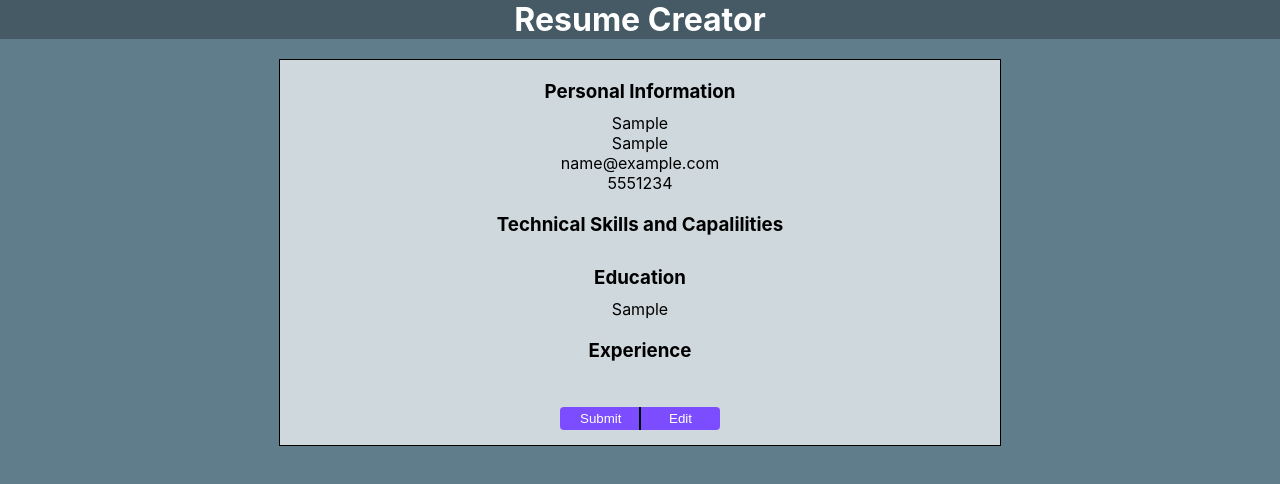
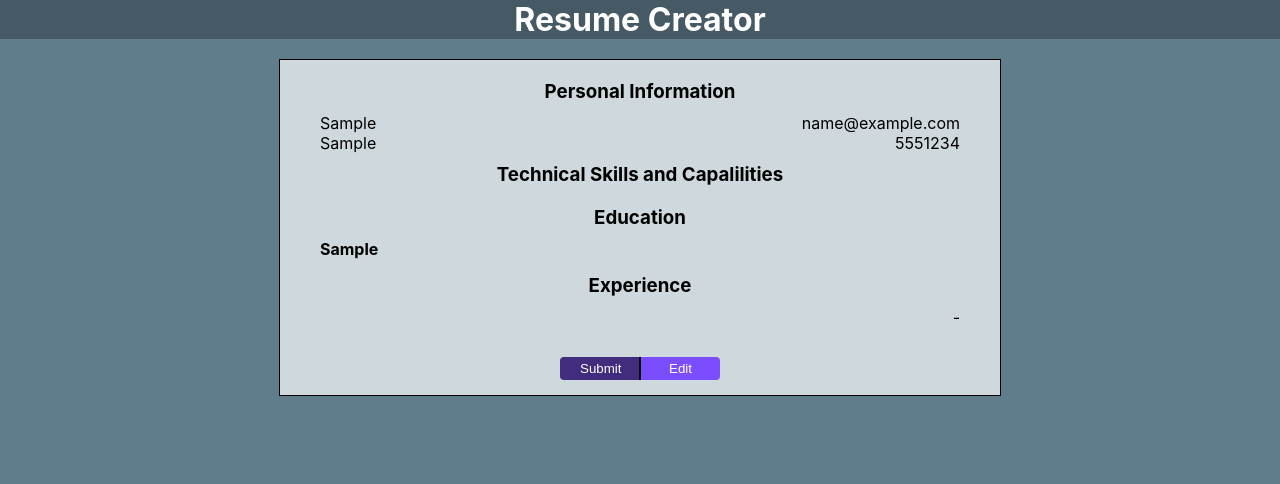
Before and after one commit to BoxenOfDonuts/cv-creator, a React (Create React App) app: page / in a window 1280 px wide. Both pictures are taken after typing "Sample", "Sample", "name@example.com", "5551234", "Sample", "Sample" into the empty fields and a click on the button "Submit". Shown: the top 484 px of the page. Built offline with nearby package versions, Linux system fonts and the light colour scheme.

Commit message:
Formatting and functionality

```diff
--- a/src/App.css
+++ b/src/App.css
@@ -45,7 +45,7 @@ h3 {
   display: flex;
   flex-direction: column;
   text-align: center;
-  margin: 10px 0;
+  margin-top: 10px;
 }
 
 .button {
@@ -104,7 +104,7 @@ li:hover  .delete.button.editing {
   border-radius: 4px 0 0 4px;
 }
 
-.footer-bottons .active {
+.footer-buttons .active {
   background-color: var(--button-active-color);
 }
 
@@ -117,6 +117,28 @@ li:hover  .delete.button.editing {
   height: 40vmin;
   pointer-events: none;
 }
+
+.trash-logo {
+  height: 20px;
+  vertical-align: bottom;
+}
+
+.preview-text {
+  margin: 0 30px;
+  /* display: flex;
+  flex-direction: column;
+  align-items: flex-start; */
+}
+
+.title-and-date {
+  width: 100%;
+  display: flex;
+  flex-direction: row;
+  justify-content: space-between;
+  margin-bottom: 5px;
+
+}
+
 
 @media (prefers-reduced-motion: no-preference) {
   .App-logo {
--- a/src/App.js
+++ b/src/App.js
@@ -1,11 +1,11 @@
 import React from 'react';
 import './App.css';
 import { v4 as uuid } from 'uuid';
-import Header from './components/Header';
-import PersonalInfo from './components/PersonalInfo';
-import Skills from './components/Skills';
-import Education from './components/Education';
-import Experience from './components/Experience';
+import Header from './components/Header/Header';
+import PersonalInfo from './components/Personal/PersonalInfo';
+import Skills from './components/Skills/Skills';
+import Education from './components/EducationAndExperience/Education';
+import Experience from './components/EducationAndExperience/Experience';
 
 class App extends React.Component {
   constructor(props) {
@@ -46,7 +46,6 @@ class App extends React.Component {
     const { id } = e.target.dataset;
     if (id === '') return;
 
-    // this may need to be computed values
     switch (id) {
       case 'education':
         this.setState((state) => {
@@ -78,7 +77,7 @@ class App extends React.Component {
         });
         break;
       default:
-      //pass
+        return;
     }
   };
 
@@ -149,11 +148,9 @@ class App extends React.Component {
 
   render() {
     let btnClassname = 'add-button button';
-    let footerBtnClassname = 'button'
 
     if (!this.state.edit) {
       btnClassname += ' viewing';
-      footerBtnClassname += ' viewing'
     }
 
     return (
@@ -210,11 +207,11 @@ class App extends React.Component {
           <br />
           <div className="footer-buttons">
             <button
-              className={this.state.edit ? 'button submit active': 'button submit'}
+              className={this.state.edit ? 'button submit': 'button submit active'}
               onClick={this.submitForm}>Submit
             </button>
             <button
-              className={this.state.edit ? 'button edit': 'button edit active'}
+              className={this.state.edit ? 'button edit active': 'button edit'}
               onClick={this.editCV}>Edit
             </button>
           </div>
--- a/src/components/Personal.css
+++ b/src/components/EducationAndExperience/Education.css
@@ -1,4 +1,4 @@
-.personal-info.section form {
+.education.section form, .experience.section form {
     display: grid;
     grid-template-columns: 1fr 1.5fr;
     row-gap: 5px;
@@ -22,5 +22,14 @@ label {
 }
 
 textarea {
-    max-width: 95%;
+    max-width: 450px;
 }
+
+p {
+    text-align: start;
+}
+
+pre {
+    white-space: pre-wrap;
+    text-align: start;
+}
--- a/src/components/Education.js
+++ b/src/components/EducationAndExperience/Education.js
@@ -47,18 +47,22 @@ const EducationForm = (props) => {
             required
           />
       </form>
+      <br/>
     </div>
   );
 };
 
 const PrintedFieldItems = (props) => {
   const {education } = props;
+  const graduationDateFormatted = education.graduationDate.replaceAll('-', '/');
 
   return (
-    <div>
-      <p>{education.institution}</p>
-      <p>{education.degree}</p>
-      <p>{education.graduationDate}</p>
+    <div className="preview-text">
+      <p className="bold" >{education.institution}</p>
+      <div className="title-and-date">
+        <p>{education.degree}</p>
+        <p>{graduationDateFormatted}</p>
+      </div>
     </div>
   );
 }
--- a/src/components/Experience.js
+++ b/src/components/EducationAndExperience/Experience.js
@@ -65,20 +65,24 @@ const ExperienceForm = (props) => {
           onChange={(e) => handleChange(e, parentKey)}
         ></textarea>
       </form>
+      <br/>
     </div>
   );
 };
 
 const PrintedFieldItems = (props) => {
   const { experience } = props;
+  const tenureStartFormatted = experience.tenureStart.replaceAll('-', '/');
+  const tenureEndFormatted = experience.tenureEnd.replaceAll('-', '/');
 
   return (
-    <div>
-      <p>{experience.company}</p>
-      <p>{experience.title}</p>
-      <p>{experience.tenureStart}</p>
-      <p>{experience.tenureEnd}</p>
-      <p>{experience.experience}</p>
+    <div className="preview-text">
+      <p className='bold'>{experience.company}</p>
+      <div className="title-and-date">
+        <p>{experience.title}</p>
+        <p>{tenureStartFormatted + ' - ' + tenureEndFormatted}</p>
+      </div>
+      <pre>{experience.experience}</pre>
     </div>
   );
 }
--- a/src/components/Education.css
+++ b/src/components/Personal/Personal.css
@@ -1,4 +1,4 @@
-.education.section form, .experience.section form {
+.personal-info.section form {
     display: grid;
     grid-template-columns: 1fr 1.5fr;
     row-gap: 5px;
@@ -22,5 +22,23 @@ label {
 }
 
 textarea {
-    max-width: 450px;
+    max-width: 95%;
 }
+
+.preview-text pre {
+    margin-left: 30px;
+  }
+
+  .preview-text .bold {
+    font-weight: 700;
+  }
+
+  .personal-info .preview-text {
+    display: flex;
+    flex-direction: row;
+    justify-content: space-between;
+  }
+
+  .text-align-right {
+      text-align: end;
+  }
--- a/src/components/PersonalInfo.js
+++ b/src/components/Personal/PersonalInfo.js
@@ -41,11 +41,15 @@ const PrintedField = (props) => {
   const {personalData } = props;
 
   return (
-    <div>
-      <p>{personalData.name}</p>
+    <div className="preview-text">
+    <div className="name">
+      <p >{personalData.name}</p>
       <p>{personalData.lastName}</p>
+    </div>
+    <div className="contact">
       <p>{personalData.email}</p>
-      <p>{personalData.phone}</p>
+      <p className="text-align-right">{personalData.phone}</p>
+    </div>
     </div>
   );
 }
--- a/src/components/Skills.css
+++ b/src/components/Skills/Skills.css
@@ -7,14 +7,21 @@
     border:0;
     padding-left: 10px;
     box-sizing: border-box;
+    margin-bottom: 10px;
 
 }
 
-/* .submit.button {
-    border-radius: 0 4px 4px 0;
-    padding: 0px;
-} */
+.delete-skill:hover {
+    text-decoration: line-through;
+    color: red;
+}
 
 ul {
     list-style-type: none;
+    margin: 0 30px;
+    display: grid;
 }
+
+ul > li {
+    margin-bottom: 10px;
+}
--- a/src/components/Skills.js
+++ b/src/components/Skills/Skills.js
@@ -44,25 +44,46 @@ class Skills extends React.Component {
     });
   };
 
+  skillFormatting = (count) => {
+    let columns = 0;
+    let rows = 0;
+
+    if (count % 4 === 0 ) {
+      columns = 4;
+      rows = count / 4;
+    } else if (count % 3 === 0) {
+      columns = 3;
+      rows = count / 3;
+    } else if ( count === 5 || count === 10) {
+      columns = 5;
+      rows = count / 5;
+    } else if (count === 2) {
+      columns = 2;
+      rows = 1
+    }
+
+    const gridStyle = {
+      gridTemplateColumns: `repeat(${columns}, 1fr)`,
+      gridTemplateRows: `repeat(${rows}, 1fr)`,
+    }
+
+    return gridStyle;
+  }
+
+
   render() {
     const { list, value } = this.state;
     const { editing } = this.props;
     let input ='';
+    const gridStyle = this.skillFormatting(list.length)
 
     const listItems = list.map((skill, index) => {
-      let btnClassName = 'delete button';
-      if (editing) {
-        btnClassName += ' editing'
-      }
       return (
-        <li key={skill.toString()}>
-          {skill}
-          <span
-            className={btnClassName}
-            onClick={() => this.handleRemove(index)}
-          >
-            {'Delete Me'}
-          </span>
+        <li
+          onClick={() =>this.handleRemove(index)}
+          key={skill.toString()}
+        >
+          <span className='delete-skill'>{skill}</span>
         </li>
       );
     });
@@ -80,7 +101,6 @@ class Skills extends React.Component {
               required
             ></input>
           </label>
-          {/* <button className='button submit' type="submit">Submit</button> */}
         </form>
     }
 
@@ -89,7 +109,11 @@ class Skills extends React.Component {
         <h3>Technical Skills and Capalilities</h3>
         {input}
         <div>
-          <ul>{listItems}</ul>
+          <ul
+            style={gridStyle}
+          >
+            {listItems}
+          </ul>
         </div>
       </div>
     );
```
Also changed, not shown: src/components/ErrorSpan/ErrorSpan.js (renamed from src/components/ErrorSpan.js), src/components/Header/Header.js (renamed from src/components/Header.js).
